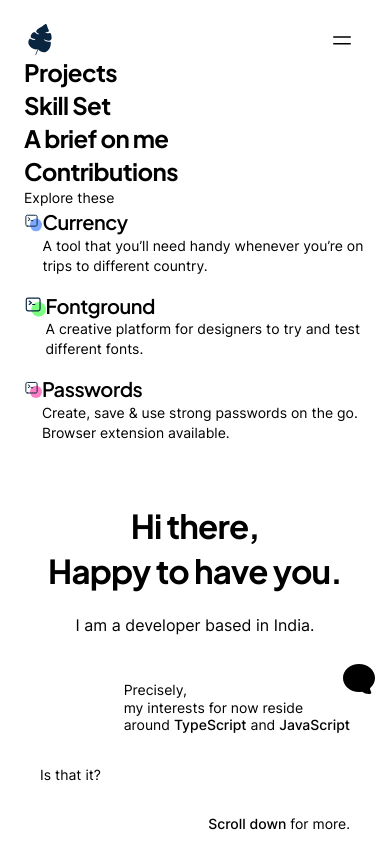
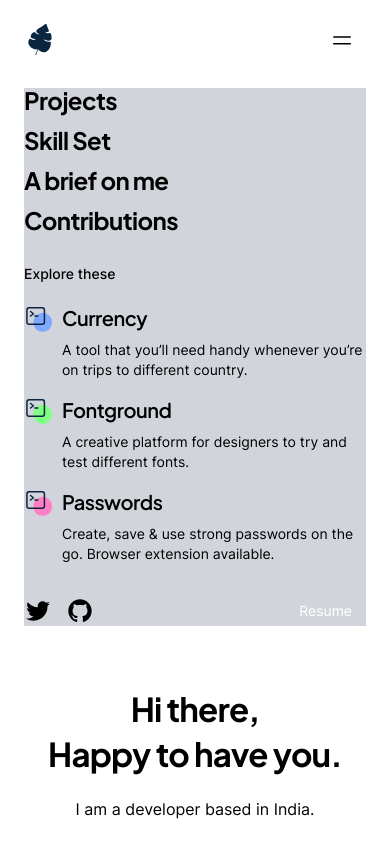
Before and after one commit to sourinsarkar/portfolioX, a React (Vite) app: page / in a window 390 px wide. Shown: the top 844 px of the page. Built offline with nearby package versions, Linux system fonts and the light colour scheme.

Commit message:
Completed with the Hamburger

```diff
--- a/src/components/Content.tsx
+++ b/src/components/Content.tsx
@@ -112,7 +112,7 @@ const Content: React.FC = () => {
                 </div>
             </div>
 
-            {/* Bits & Buds */}
+            {/* Contributions */}
             <div>
                 <div>
                     <div className="mt-15">
--- a/src/components/Navbar.tsx
+++ b/src/components/Navbar.tsx
@@ -3,6 +3,7 @@ import SourinIcon from "../assets/images/sourin_icon_svg.svg"
 import DevBlueIcon from "../assets/icons/dev_blue_icon_svg.svg"
 import DevGreenIcon from "../assets/icons/dev_green_icon_svg.svg"
 import DevPinkIcon from "../assets/icons/dev_pink_icon_svg.svg"
+import { RiGithubFill, RiTwitterFill } from "@remixicon/react";
 
 // Each element has overall height of 28px.
 
@@ -30,9 +31,9 @@ const Navbar: React.FC = () => {
             </div>
 
             {/* Dropdown */}
-            <div>
-                <div>
-                    <ul className="primary-font font-bold text-2xl tracking-tight leading-snug text-blue-10x">
+            <div className="space-y-8 bg-gray-300">
+                <div className="mt-8">
+                    <ul className="primary-font font-bold text-2xl tracking-tight leading-none text-blue-10x space-y-4">
                         <li><a href="#Projects">Projects</a></li>
                         <li><a href="#Skills">Skill Set</a></li>
                         <li><a href="#About">A brief on me</a></li>
@@ -40,30 +41,39 @@ const Navbar: React.FC = () => {
                     </ul>
                 </div>
                 <div>
-                    <p className="text-sm sub-font">Explore these</p>
-                    <ul className="space-y-4">
-                        <li className="flex">
-                            <div className="flex justify-center items-start"><img src={DevBlueIcon} alt="DevBlueIcon" className="w-7 h-7" /></div>
+                    <p className="text-sm sub-font text-blueInk-8x font-medium">Explore these</p>
+                    <ul className="space-y-4 mt-5">
+                        <li className="flex gap-x-2.5">
+                            <img src={DevBlueIcon} alt="DevBlueIcon" className="w-7 h-7" />
                             <div>
-                                <h4 className="primary-font font-semibold text-xl tracking-tight leading-snug text-blue-10x">Currency</h4>
-                                <p className="text-sm sub-font">A tool that you’ll need handy whenever you’re on trips to different country.</p>
+                                <h4 className="primary-font font-semibold text-xl tracking-tight leading-sung text-blue-10x">Currency</h4>
+                                <p className="text-sm sub-font mt-2">A tool that you’ll need handy whenever you’re on trips to different country.</p>
                             </div>
                         </li>
-                        <li className="flex">
-                            <div className="flex justify-center items-start"><img src={DevGreenIcon} alt="DevGreenIcon" className="w-7 h-7" /></div>
+                        <li className="flex gap-x-2.5">
+                            <img src={DevGreenIcon} alt="DevGreenIcon" className="w-7 h-7" />
                             <div>
-                                <h4 className="primary-font font-semibold text-xl tracking-tight leading-snug text-blue-10x">Fontground</h4>
-                                <p className="text-sm sub-font">A creative platform for designers to try and test different fonts.</p>
+                                <h4 className="primary-font font-semibold text-xl tracking-tight leading-sung text-blue-10x">Fontground</h4>
+                                <p className="text-sm sub-font mt-2">A creative platform for designers to try and test different fonts.</p>
                             </div>
                         </li>
-                        <li className="flex">
-                            <div className="flex justify-center items-start"><img src={DevPinkIcon} alt="DevPinkIcon" className="w-7 h-7" /></div>
+                        <li className="flex gap-x-2.5">
+                            <img src={DevPinkIcon} alt="DevPinkIcon" className="w-7 h-7" />
                             <div>
-                                <h4 className="primary-font font-semibold text-xl tracking-tight leading-snug text-blue-10x">Passwords</h4>
-                                <p className="text-sm sub-font">Create, save & use strong passwords on the go. Browser extension available.</p>
+                                <h4 className="primary-font font-semibold text-xl tracking-tight leading-sung text-blue-10x">Passwords</h4>
+                                <p className="text-sm sub-font mt-2">Create, save & use strong passwords on the go. Browser extension available.</p>
                             </div>
                         </li>
                     </ul>
+                </div>
+                <div className="flex items-center justify-between">
+                    <div className="flex items-center space-x-3.5">
+                        <a href="https://x.com/sourin_inc"><RiTwitterFill className="w-7 h-7 text-blueD-10x" /></a>
+                        <a href="https://github.com/sourinsarkar"><RiGithubFill className="w-7 h-7 text-blueD-10x" /></a>
+                    </div>
+                    <div>
+                        <div className="flex items-center"><a href="#" className="text-sm sub-font leading-none px-3.5 py-2 bg-blueD-10x rounded-lg text-white">Resume</a></div>
+                    </div>
                 </div>
             </div>
         </div>
```
